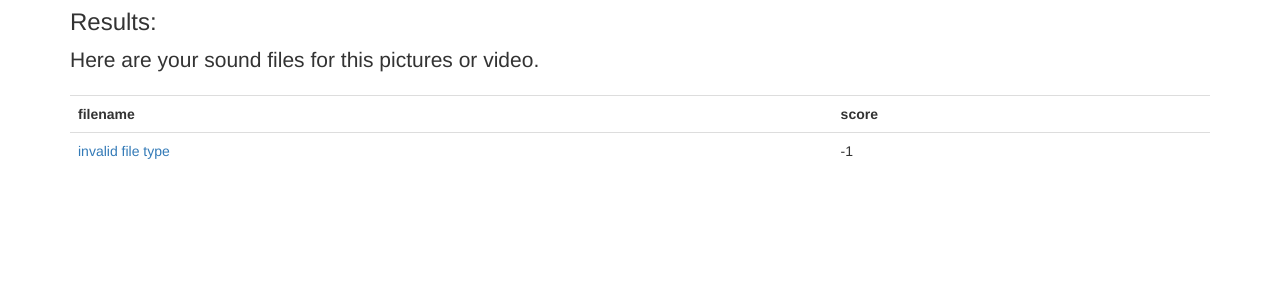
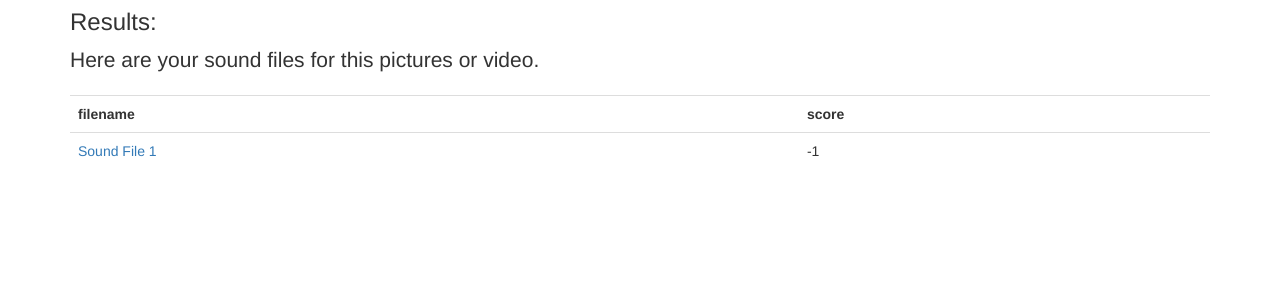
Before and after one commit to gadamc/soundeffectsapp, a Flask app: page /uploads/1 in a window 1280 px wide. Shown: the part 51-351 px from the top of the page. Run offline with Flask 2, Linux system fonts and the light colour scheme; some libraries are stand-ins or nearby versions.

Commit message:
hides output sound file names

```diff
--- a/soundeffectsapp/templates/output.html
+++ b/soundeffectsapp/templates/output.html
@@ -123,7 +123,7 @@
       <table class="table table-hover">
       <tr><th>filename</th><th>score</th></tr>
       {% for aRes in resultsFromModel %}
-      <tr><td><a href="{{ aRes[2] }}">{{ aRes[0] }}</a></td><td>{{ aRes[1]}}</td></tr>
+      <tr><td><a href="{{ aRes[2] }}">Sound File {{ loop.index }}</a></td><td>{{ aRes[1]}}</td></tr>
       {% endfor %}
       </table>
 
```
